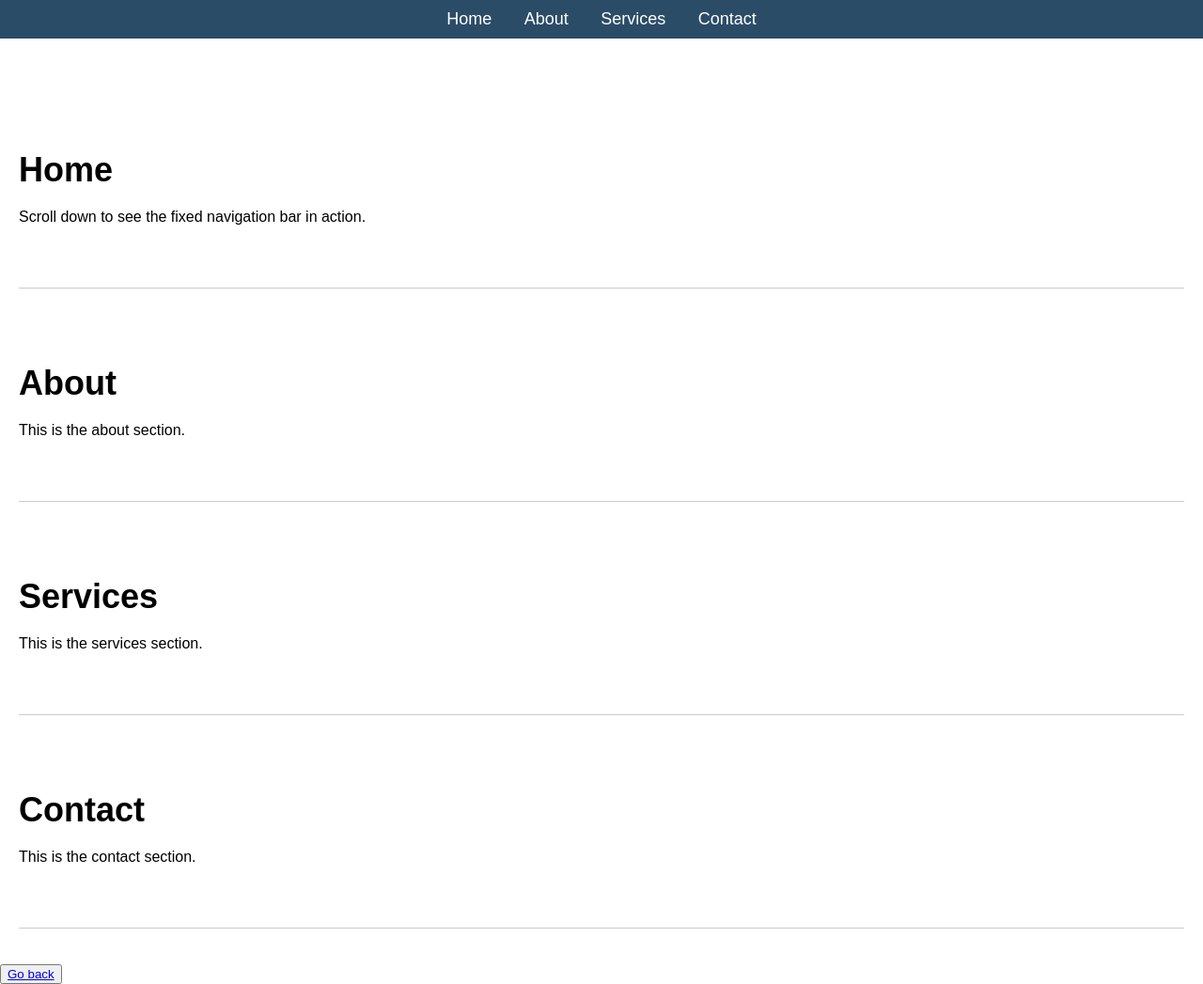
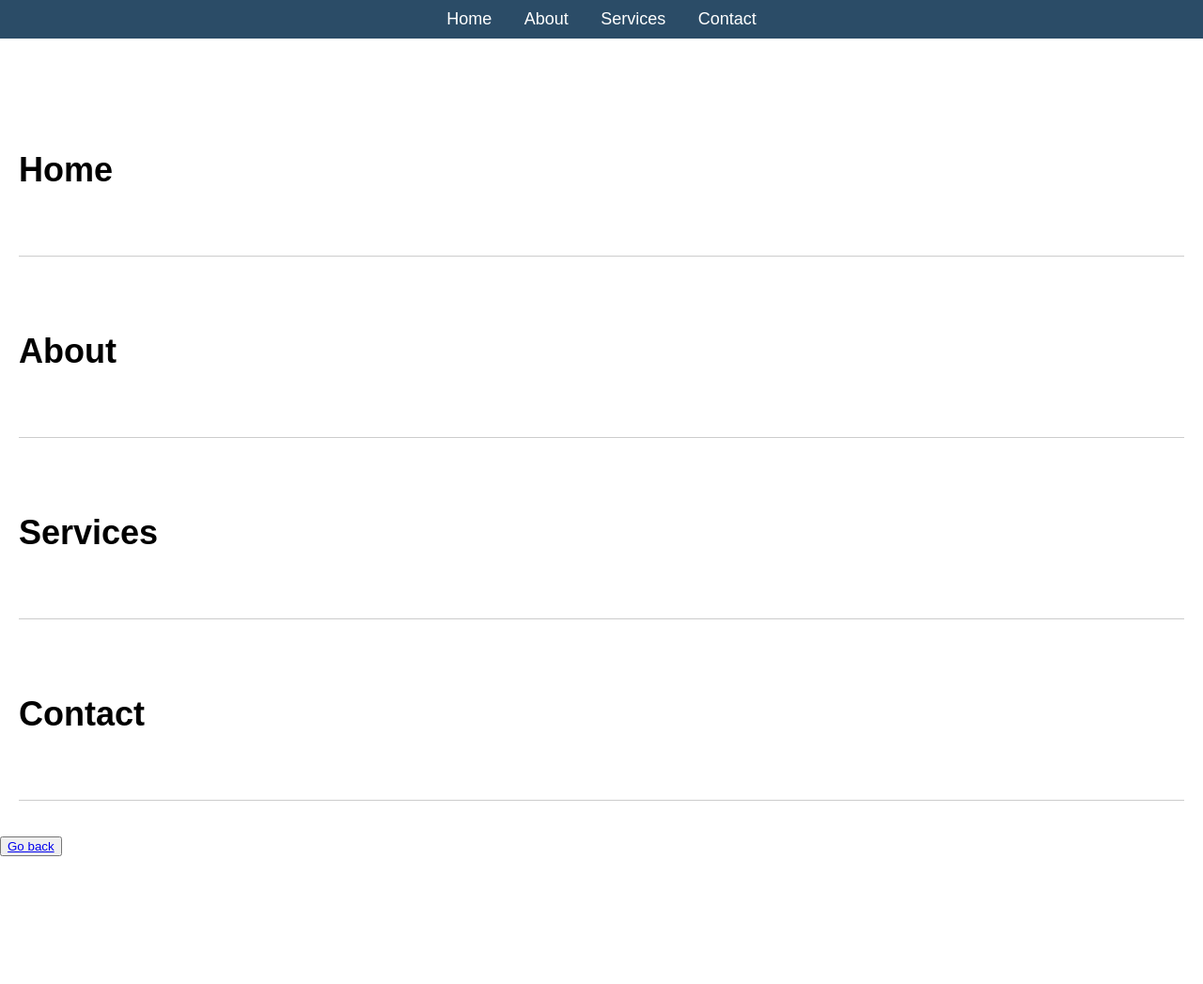
Before and after one commit to codebyjamshaid/Css_Homework, a plain HTML site: page Task4.html in a window 1280 px wide. Shown: the whole page at 94% size. After the commit the page ends 911 px from the top, so only its background shows below. Drawn offline with Linux system fonts and the light colour scheme.

Commit message:
Task4.html

```diff
--- a/Task4.html
+++ b/Task4.html
@@ -22,19 +22,19 @@
     <div class="content">
       <section id="home">
         <h1>Home</h1>
-        <p>Scroll down to see the fixed navigation bar in action.</p>
+
       </section>
       <section id="about">
         <h1>About</h1>
-        <p>This is the about section.</p>
+
       </section>
       <section id="services">
         <h1>Services</h1>
-        <p>This is the services section.</p>
+
       </section>
       <section id="contact">
         <h1>Contact</h1>
-        <p>This is the contact section.</p>
+
       </section>
     </div>
     <br>
```
